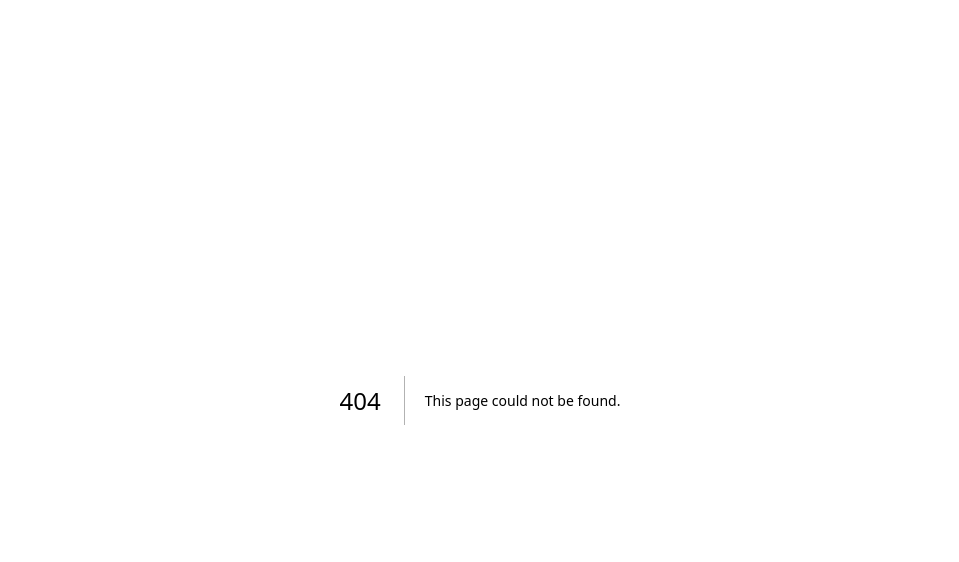
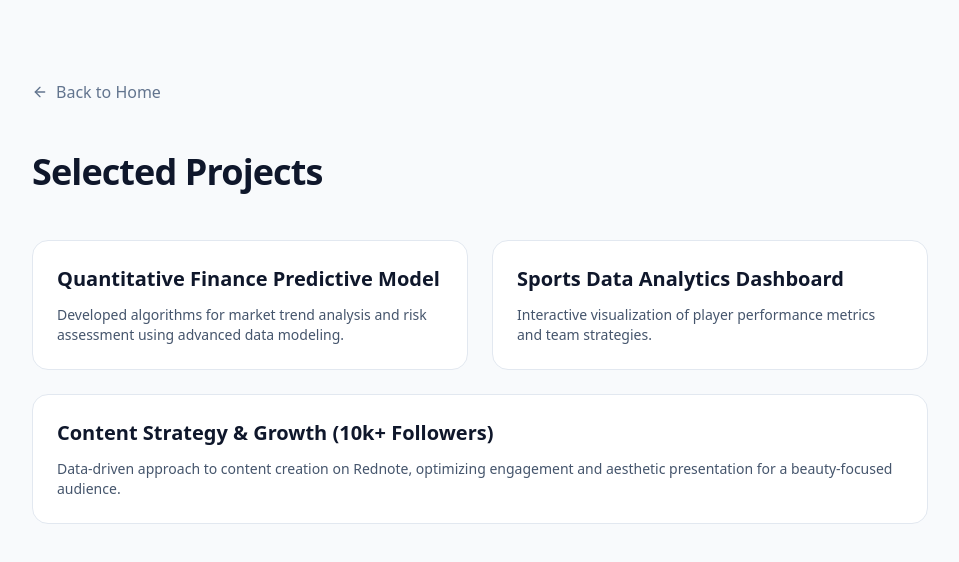
Before and after one commit to Dennis030204/my_website, a Next.js app: page /portfolio in a window 1280 px wide. Before the commit this address had no page. Shown: the top 562 px of the page, without its empty margins (160-1119 px from the left). Built offline with nearby package versions, Linux system fonts and the light colour scheme.

Commit message:
Update bottom

```diff
--- /dev/null
+++ b/app/blog/page.tsx
@@ -0,0 +1,32 @@
+import Link from 'next/link';
+import { ArrowLeft } from 'lucide-react';
+
+export default function Blog() {
+  return (
+    <main className="min-h-screen bg-[#f8fafc] text-slate-900 py-20 px-6">
+      <div className="max-w-3xl mx-auto">
+        <Link href="/" className="inline-flex items-center gap-2 text-slate-500 hover:text-blue-600 mb-12 transition-colors">
+          <ArrowLeft className="w-4 h-4" /> Back to Home
+        </Link>
+
+        <h1 className="text-4xl font-extrabold mb-12 tracking-tight">Thoughts & Writings</h1>
+
+        <div className="space-y-10">
+          {/* 文章占位 1 */}
+          <article className="group cursor-pointer">
+            <h2 className="text-2xl font-bold mb-2 group-hover:text-purple-600 transition-colors">The Bottom-Up Logic of Cooking: Deconstructing Recipes</h2>
+            <p className="text-slate-500 mb-3">Exploring the fundamental principles of culinary arts through a structural, logical lens.</p>
+            <time className="text-sm text-slate-400 font-medium">Feb 26, 2026</time>
+          </article>
+
+          {/* 文章占位 2 */}
+          <article className="group cursor-pointer">
+            <h2 className="text-2xl font-bold mb-2 group-hover:text-purple-600 transition-colors">Reflections on Sociology and Critical Thinking</h2>
+            <p className="text-slate-500 mb-3">Observations on the algorithms of daily life, societal structures, and philosophical inquiry.</p>
+            <time className="text-sm text-slate-400 font-medium">Jan 15, 2026</time>
+          </article>
+        </div>
+      </div>
+    </main>
+  );
+}
--- a/app/page.tsx
+++ b/app/page.tsx
@@ -1,4 +1,5 @@
 import { ArrowRight, Sparkles, BookOpen, Code2, LineChart, Coffee } from 'lucide-react';
+import Link from 'next/link';
 
 export default function Home() {
   return (
@@ -41,9 +42,9 @@ export default function Home() {
               <p className="text-slate-600 mb-12 max-w-md text-lg leading-relaxed">
                 Deep dives into quantitative finance, predictive modeling, and analytics. Where logic meets execution.
               </p>
-              <button className="inline-flex items-center gap-2 text-slate-900 font-semibold group-hover:gap-4 transition-all bg-slate-100 px-6 py-3 rounded-full hover:bg-slate-200">
+              <Link href="/portfolio" className="inline-flex items-center gap-2 text-slate-900 font-semibold group-hover:gap-4 transition-all bg-slate-100 px-6 py-3 rounded-full hover:bg-slate-200 w-fit">
                 Explore Projects <ArrowRight className="w-4 h-4" />
-              </button>
+              </Link>
             </div>
           </div>
 
@@ -54,9 +55,9 @@ export default function Home() {
             <p className="text-slate-600 mb-8 leading-relaxed">
               Reflections on sociology, philosophy, and the algorithms of daily life.
             </p>
-            <button className="inline-flex items-center gap-2 text-purple-700 font-semibold group-hover:gap-3 transition-all">
+            <Link href="/blog" className="inline-flex items-center gap-2 text-purple-700 font-semibold group-hover:gap-3 transition-all w-fit">
               Read Articles <ArrowRight className="w-4 h-4" />
-            </button>
+            </Link>
           </div>
 
           {/* 底部全宽卡片：生活方式/Vlog */}
--- /dev/null
+++ b/app/portfolio/page.tsx
@@ -0,0 +1,36 @@
+import Link from 'next/link';
+import { ArrowLeft } from 'lucide-react';
+
+export default function Portfolio() {
+  return (
+    <main className="min-h-screen bg-[#f8fafc] text-slate-900 py-20 px-6">
+      <div className="max-w-4xl mx-auto">
+        <Link href="/" className="inline-flex items-center gap-2 text-slate-500 hover:text-blue-600 mb-12 transition-colors">
+          <ArrowLeft className="w-4 h-4" /> Back to Home
+        </Link>
+
+        <h1 className="text-4xl font-extrabold mb-12 tracking-tight">Selected Projects</h1>
+
+        <div className="grid grid-cols-1 md:grid-cols-2 gap-6">
+          {/* 项目 1 */}
+          <div className="p-6 bg-white border border-slate-200 rounded-2xl hover:shadow-lg transition-shadow">
+            <h3 className="text-xl font-bold mb-3">Quantitative Finance Predictive Model</h3>
+            <p className="text-slate-600 text-sm">Developed algorithms for market trend analysis and risk assessment using advanced data modeling.</p>
+          </div>
+
+          {/* 项目 2 */}
+          <div className="p-6 bg-white border border-slate-200 rounded-2xl hover:shadow-lg transition-shadow">
+            <h3 className="text-xl font-bold mb-3">Sports Data Analytics Dashboard</h3>
+            <p className="text-slate-600 text-sm">Interactive visualization of player performance metrics and team strategies.</p>
+          </div>
+
+          {/* 项目 3 */}
+          <div className="p-6 bg-white border border-slate-200 rounded-2xl hover:shadow-lg transition-shadow md:col-span-2">
+            <h3 className="text-xl font-bold mb-3">Content Strategy & Growth (10k+ Followers)</h3>
+            <p className="text-slate-600 text-sm">Data-driven approach to content creation on Rednote, optimizing engagement and aesthetic presentation for a beauty-focused audience.</p>
+          </div>
+        </div>
+      </div>
+    </main>
+  );
+}
```
